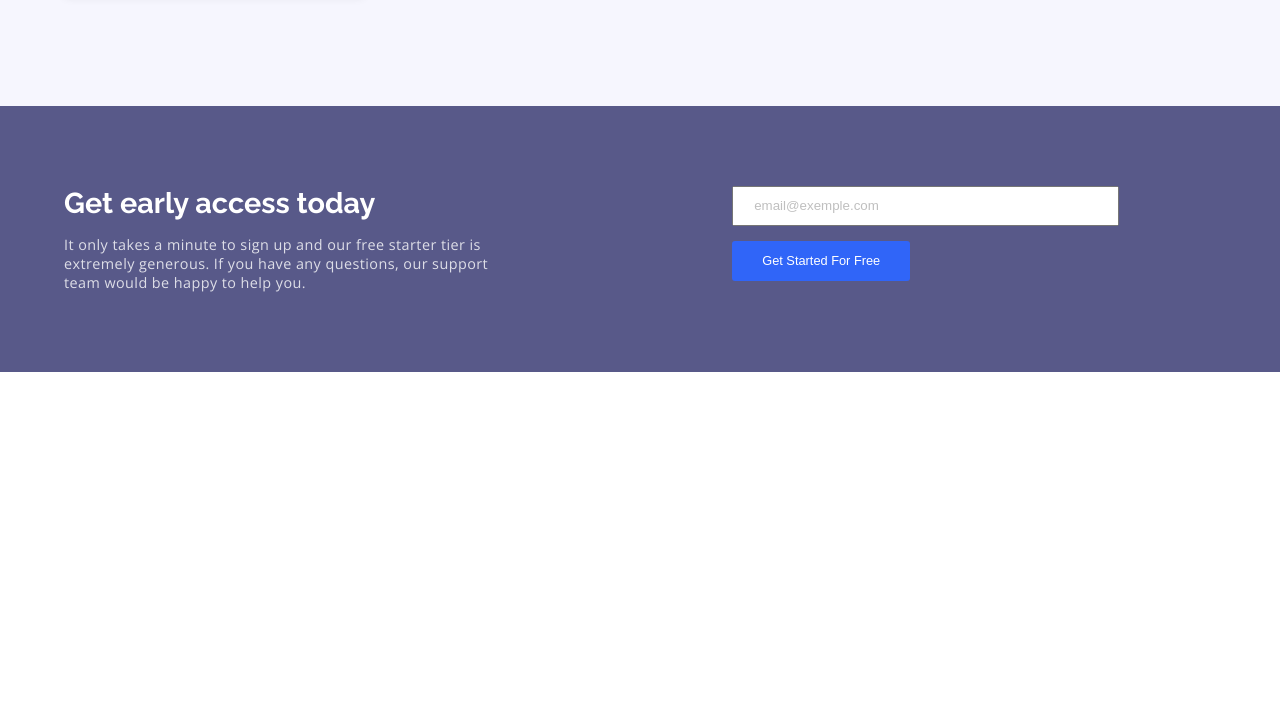
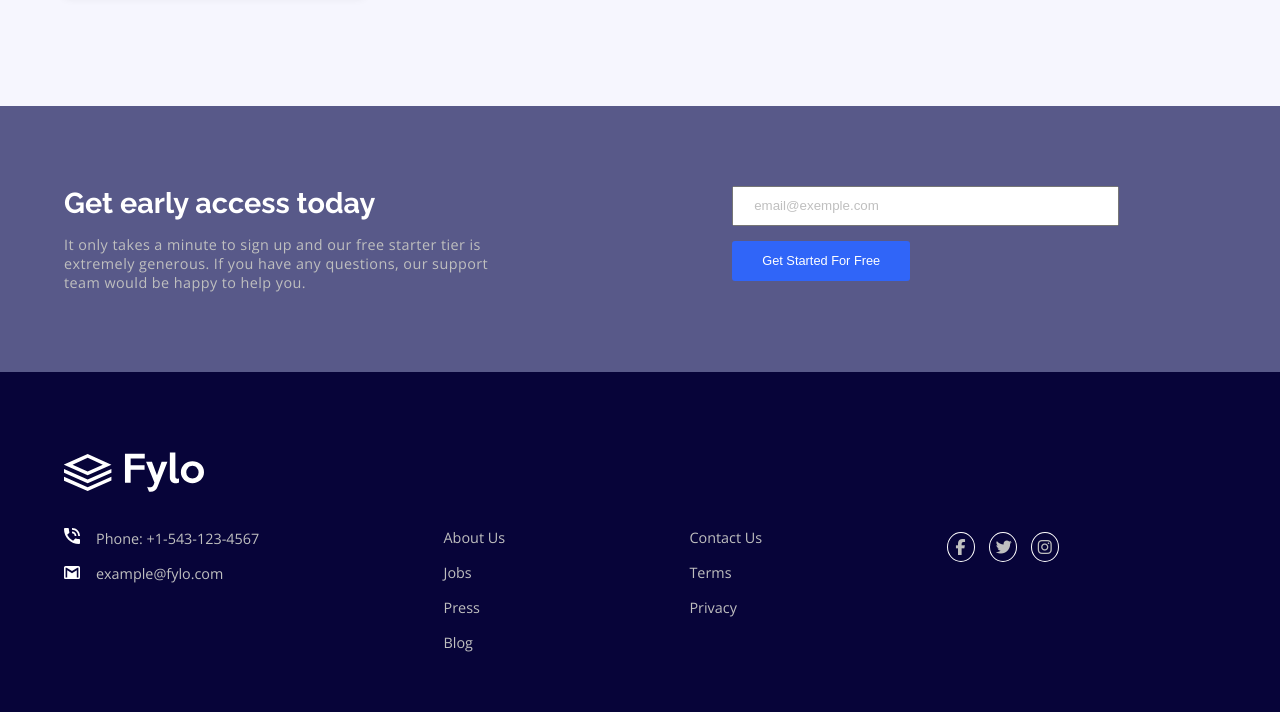
Before and after one commit to kairemerson/fylo-landing-page-with-two-column-layout, a plain HTML site: page index.html in a window 1280 px wide. Shown: the part 1534-2246 px from the top of the page. Before the commit the page ends 1906 px from the top, so only its background shows below. Drawn offline with nearby package versions, Linux system fonts and the light colour scheme.

Commit message:
finalized footer and all layout of the page

```diff
--- a/index.html
+++ b/index.html
@@ -3,6 +3,7 @@
 <head>
   <meta charset="UTF-8">
   <meta name="viewport" content="width=device-width, initial-scale=1.0"> <!-- displays site properly based on user's device -->
+  <script src="https://use.fontawesome.com/826e30efd6.js"></script>
 
   <link rel="icon" type="image/png" sizes="32x32" href="./images/favicon-32x32.png">
   <link rel="preconnect" href="https://fonts.gstatic.com">
@@ -72,20 +73,32 @@
       <input type="email" placeholder="email@exemple.com">
       <button>Get Started For Free</button>
     </div>
+  </div><!--early-access-->
+  <footer class="container footer">
+    <div>
+      <img src="./images/logo-white.svg" alt="logo">
+      <p><img src="./images/icon-phone.svg" alt="phone">Phone: +1-543-123-4567</p>
+      <p><img src="./images/icon-email.svg" alt="email">example@fylo.com</p>
+    </div>
+    <div>
+      <p>About Us</p>
+      <p>Jobs</p>
+      <p>Press</p>
+      <p>Blog</p>
+    </div>
+    <div>
+      <p>Contact Us</p>
+      <p>Terms</p>
+      <p>Privacy</p>
+    </div>
+    <div>
+      <i class="fa fa-facebook" aria-hidden="true"></i>
+      <i class="fa fa-twitter" aria-hidden="true"></i>
+      <i class="fa fa-instagram" aria-hidden="true"></i>
+    </div>
+  </footer>
+  <!--
 
-  </div><!--early-access-->
-  <!--
-  Phone: +1-543-123-4567
-  example@fylo.com
-
-  About Us
-  Jobs
-  Press
-  Blog
-
-  Contact Us
-  Terms
-  Privacy
   -->
 
 
--- a/sass/style.scss
+++ b/sass/style.scss
@@ -1,6 +1,6 @@
 
 $primary-color: hsl(243, 87%, 12%);
-$secundary-colo: hsl(238, 22%, 44%);
+$secundary-color: hsl(238, 22%, 44%);
 $accent-blue: hsl(224, 93%, 58%);
 $accent-cyan: hsl(170, 45%, 43%);
 $neutral-blue: hsl(240, 75%, 98%);
@@ -27,7 +27,7 @@ $secundary-font: 'Raleway';
     cursor: pointer;
     transition: .3s;
     &:hover{
-        opacity: .7;
+        background-color: rgba($accent-blue,.6);
     }
 }
 
@@ -183,7 +183,7 @@ nav{
     }
 }
 .early-access{
-    background-color: $secundary-colo;
+    background-color: $secundary-color;
     display: flex;
     justify-content: space-between;
     color: white;
@@ -196,9 +196,9 @@ nav{
             margin-bottom: 15px;
         }
         p{
+            color: $neutral-gray;
             font-size: .9em;
             width: 92%;
-            opacity: .8;
             letter-spacing: .03em;
         }
     }
@@ -212,5 +212,55 @@ nav{
         padding: 0 30px;
         margin-top: 15px;
     }
+}
+.footer{
+    background-color: $primary-color;
+    padding-top: 140px;
+    padding-bottom: 60px;
+    display: flex;
+    justify-content: start;
+    div:last-child{
+        margin-right: 0;
+    }
+    div:nth-child(2) p{
+        cursor: pointer;
+        &:hover{
+            color: $accent-blue;
+        }
+    }
+    div{
+        position: relative;
+        margin-right: 16%;
+        & > img{
+            position: absolute;
+            width: 140px;
+            height: 40px;
+            top: -60px;
+        }
+        p{
+            color: $neutral-gray;
+            font-size: .9em;
+            margin-top: 16px;
+            img{
+                width: 16px;
+                margin-right: 16px;
+            }
+        }
+        i{
+            color: $neutral-gray;
+            margin-top: 20px;
+            margin-right: 10px;
+            padding: 6px;
+            width: 28px;
+            border: 1px solid white;
+            border-radius: 50%;
+            text-align: center;
+            cursor: pointer;
+            &:hover{
+                color: $accent-blue;
+                border-color: $accent-blue;
+            }
+        }
 
+    }
 }
```
Also changed, not shown: css/style.css, css/style.min.css, images/logo-white.svg (added), 1 other file.
